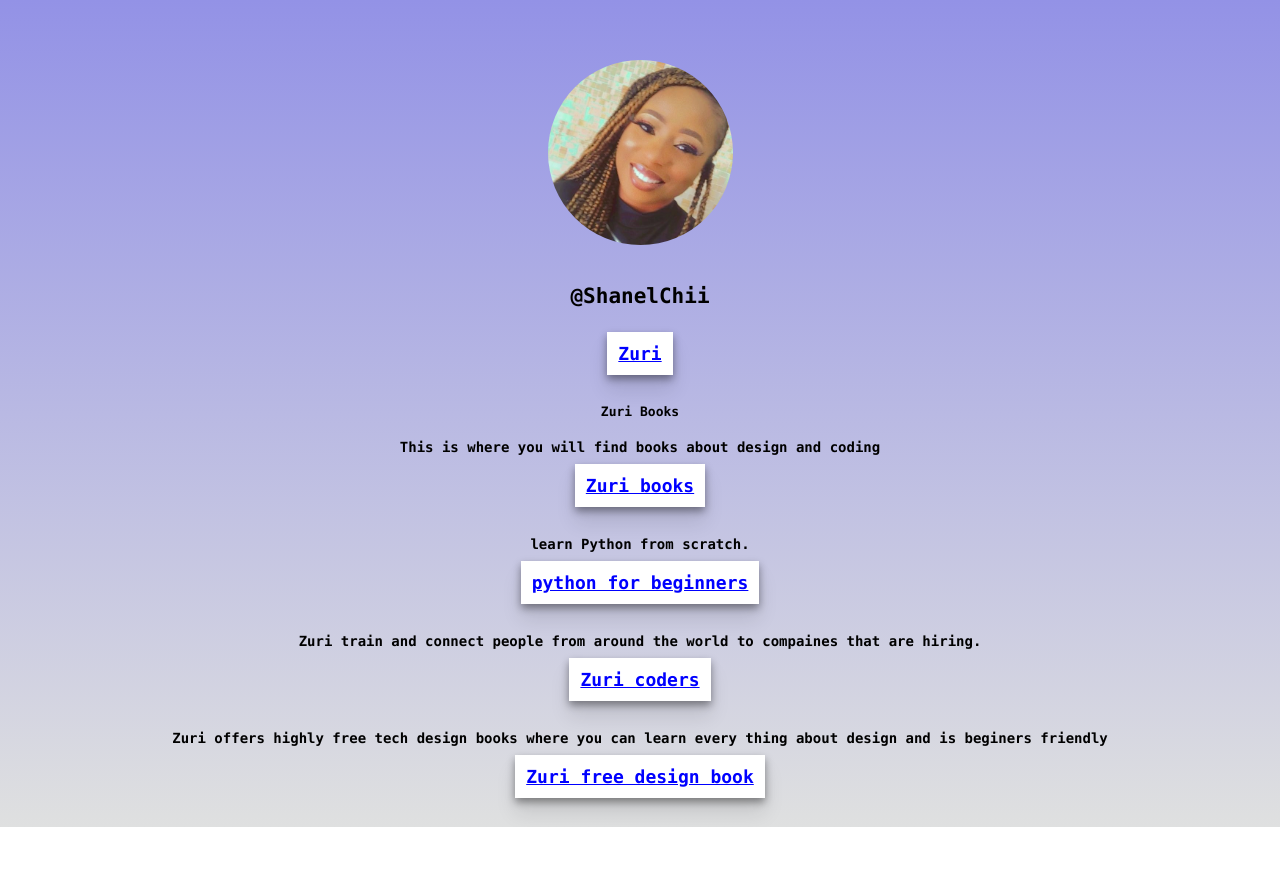
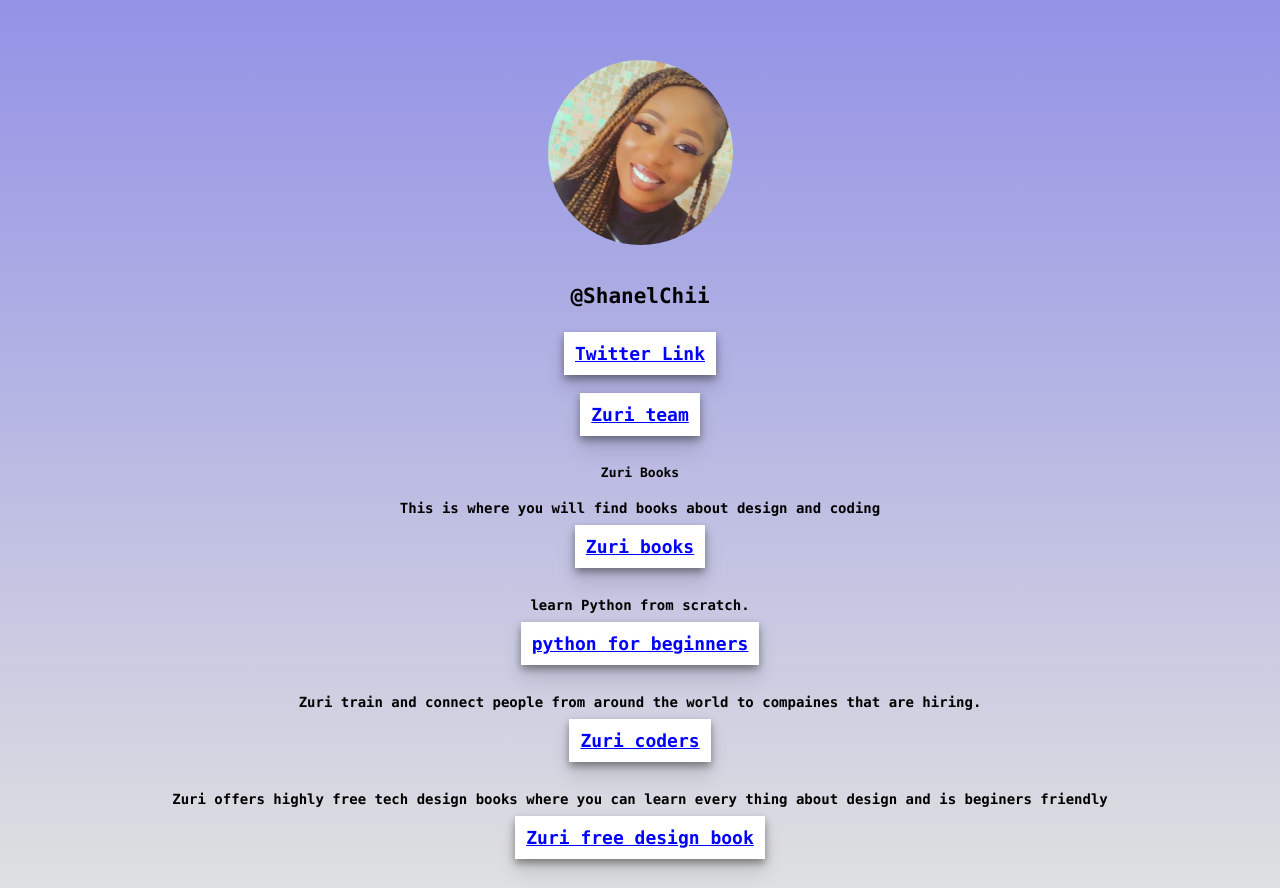
Before and after one commit to shannychi/my-linktree, a React (Create React App) app: page / in a window 1280 px wide. Before the commit the page ends 827 px from the top, so only its background shows below. Built offline with nearby package versions, Linux system fonts and the light colour scheme.

Commit message:
added twtter link

```diff
--- a/src/App.js
+++ b/src/App.js
@@ -2,8 +2,8 @@ import React from "react";
 import LinkButton from "./component/LinkButton";
 import TextBanner from "./component/TextBanner";
 import Pic from "./component/pic";
-import Picture from "./IMG_0036.JPG"
-import Slack from "./component/slack"
+import Picture from "./IMG_0036.JPG";
+import Slack from "./component/slack";
 import './App.css';
 
 function App() {
@@ -23,9 +23,13 @@ function App() {
           name="chiSharon"
           id="slack"
           />
+          <LinkButton
+          name="Twitter Link"
+          link="https://twitter.com/ShanelChii"
+          />
 
       <LinkButton
-      name= "Zuri"
+      name= "Zuri team"
       link="https://training.zuri.team/"
       id="btn__zuri"
       />
@@ -62,6 +66,7 @@ function App() {
     </div>
   );
 
+
 }
 
 
```
